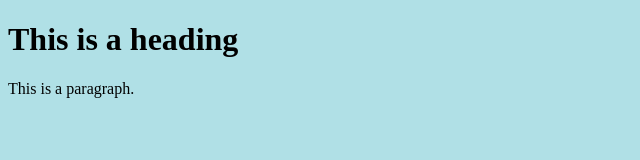
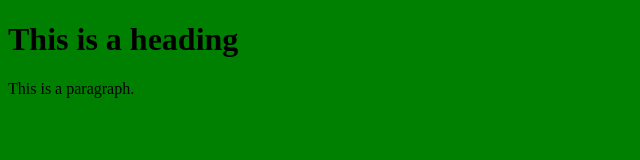
Before and after one commit to ksthejaswiniks/mynginx, a plain HTML site: page index.html in a window 1280 px wide. Shown: the whole page, without its empty margins (0-640 px from the left). Drawn offline with Linux system fonts and the light colour scheme.

Commit message:
green  change

```diff
--- a/index.html
+++ b/index.html
@@ -1,6 +1,6 @@
 <!DOCTYPE html>
 <html>
-<body style="background-color:powderblue;">
+<body style="background-color:green;">
 
 <h1>This is a heading</h1>
 <p>This is a paragraph.</p>
```
